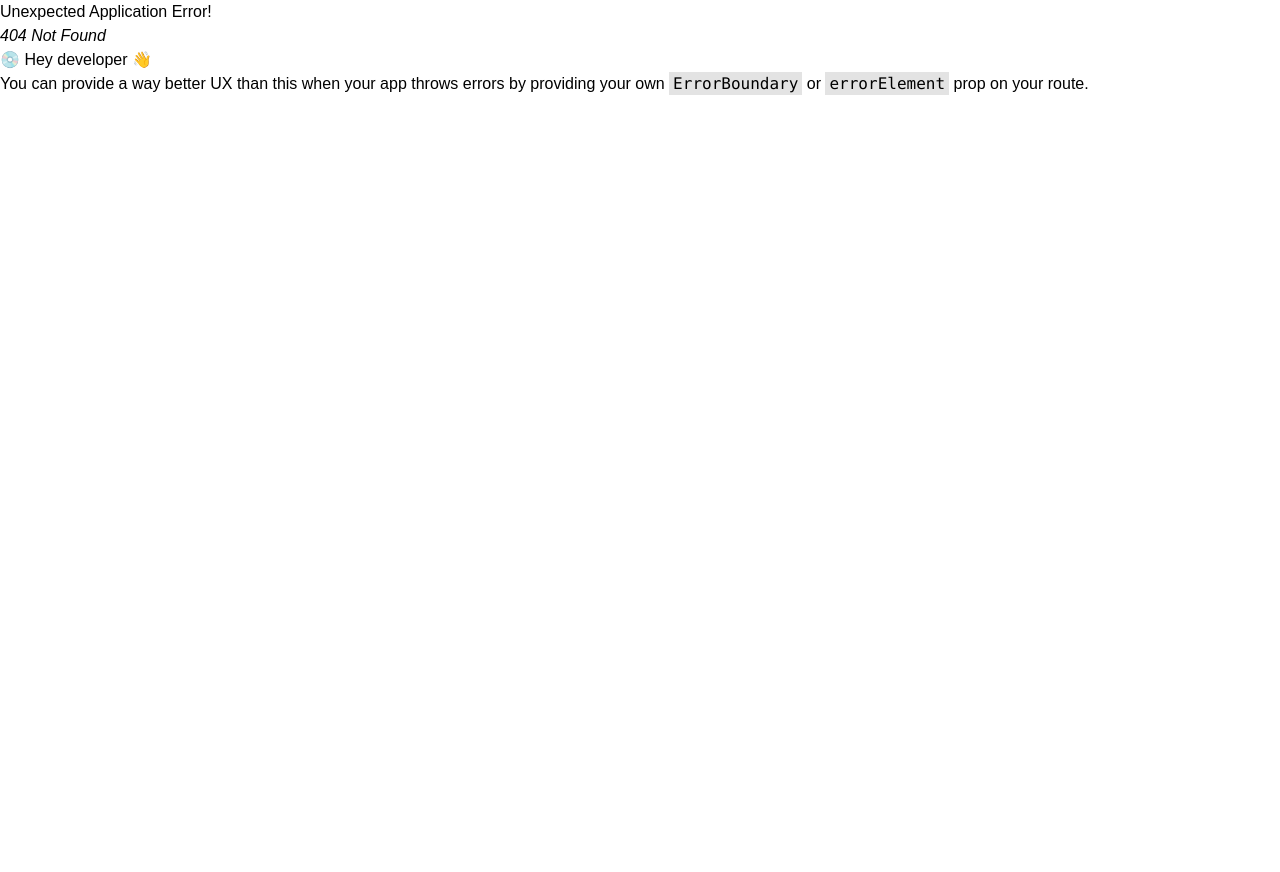
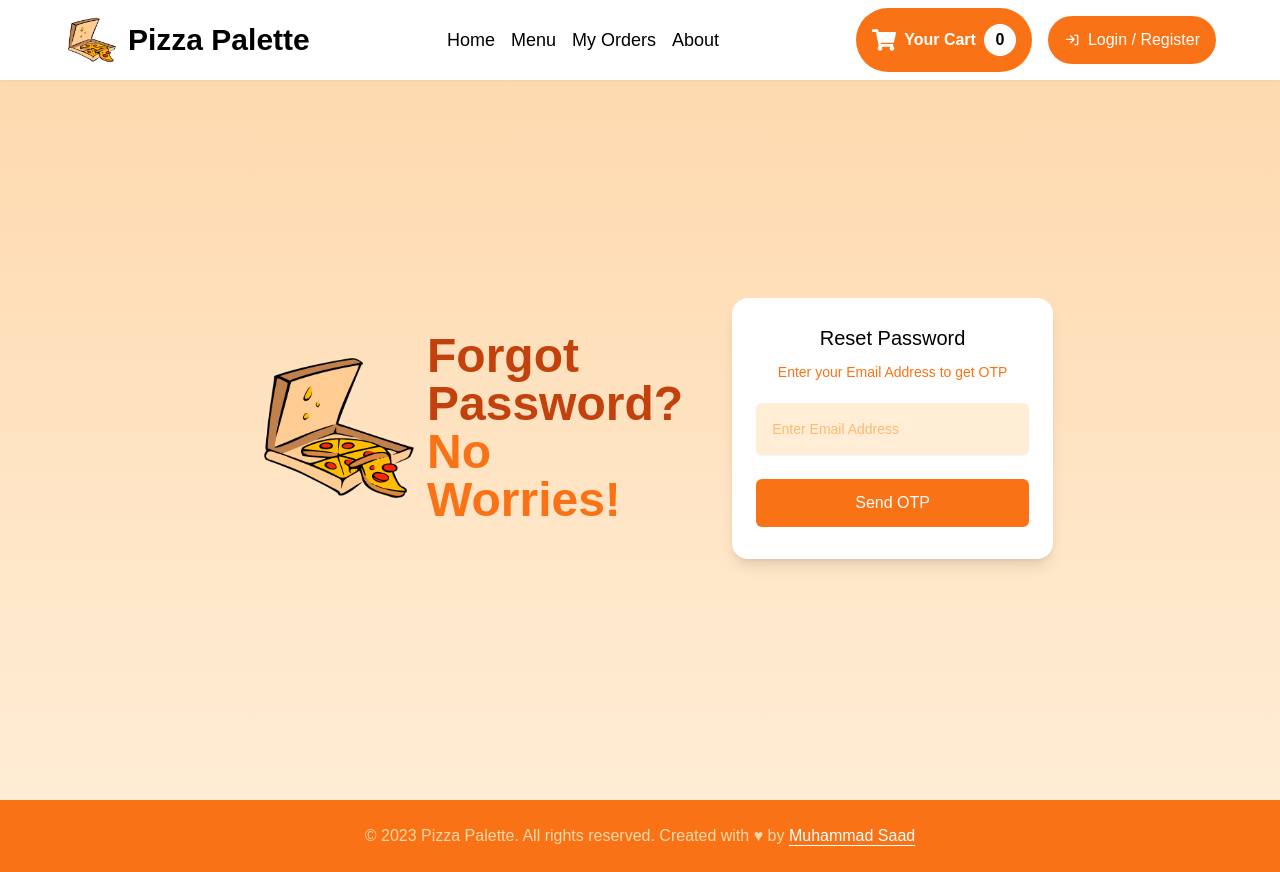
Before and after one commit to itxSaaad/pizza-palette-app-mern-OIBSIP-task-1, a React (Vite) app in the folder client/: page /forget-pwd in a window 1280 px wide. Before the commit this address had no page. Before the commit the page ends 800 px from the top, so only its background shows below. Built offline with nearby package versions, Linux system fonts and the light colour scheme.

Commit message:
Added: Forget Password Screen

```diff
--- /dev/null
+++ b/client/src/components/ui/Auth/ForgetPassword/EmailForm.jsx
@@ -0,0 +1,54 @@
+import { useState } from 'react';
+import PropTypes from 'prop-types';
+
+// Import Components
+import Button from '../../Button';
+
+function EmailForm({ setCurrentStep }) {
+  const [email, setEmail] = useState('');
+
+  const submitHandler = (e) => {
+    e.preventDefault();
+    console.log('EmailForm', email);
+    setCurrentStep('OTPForm');
+  };
+  return (
+    <form className="w-full" onSubmit={submitHandler}>
+      <p className="text-center text-black text-xl leading-relaxed">
+        Reset Password
+        <br />
+        <span className="text-sm text-orange-500">
+          Enter your Email Address to get OTP
+        </span>
+      </p>
+      <div className="w-full my-4">
+        <label htmlFor="email" className="sr-only">
+          Email
+        </label>
+
+        <div className="flex justify-center items-center w-full">
+          <input
+            type="email"
+            id="email"
+            value={email}
+            placeholder="Enter Email Address"
+            onChange={(e) => {
+              setEmail(e.target.value);
+            }}
+            required
+            className="w-full text-orange-600 bg-orange-100 placeholder-orange-300 rounded-md p-4 pr-12 text-sm shadow-sm"
+          />
+        </div>
+      </div>
+      <Button type="submit" variant="primary" className="w-full rounded-md">
+        Send OTP
+      </Button>
+    </form>
+  );
+}
+
+EmailForm.propTypes = {
+  setCurrentStep: PropTypes.func.isRequired,
+};
+
+export default EmailForm;
--- /dev/null
+++ b/client/src/components/ui/Auth/ForgetPassword/OTPForm.jsx
@@ -0,0 +1,57 @@
+import PropTypes from 'prop-types';
+import { useState } from 'react';
+
+// Import Components
+import Button from '../../Button';
+
+function OTPForm({ setCurrentStep }) {
+  const [otp, setOtp] = useState('');
+
+  const submitHandler = (e) => {
+    e.preventDefault();
+    console.log('OTPForm', otp);
+    setInterval(() => {
+      setCurrentStep('PasswordForm');
+    }, 1000);
+  };
+
+  return (
+    <form className="w-full" onSubmit={submitHandler}>
+      <p className="text-center text-black text-xl leading-relaxed">
+        Reset Password
+        <br />
+        <span className="text-sm text-orange-500">
+          Enter OTP sent to your Email Address
+        </span>
+      </p>
+      <div className="w-full my-4">
+        <label htmlFor="otp" className="sr-only">
+          OTP
+        </label>
+
+        <div className="flex justify-center items-center w-full">
+          <input
+            type="text"
+            id="otp"
+            value={otp}
+            placeholder="Enter OTP"
+            onChange={(e) => {
+              setOtp(e.target.value);
+            }}
+            required
+            className="w-full text-orange-600 bg-orange-100 placeholder-orange-300 rounded-md p-4 pr-12 text-sm shadow-sm"
+          />
+        </div>
+      </div>
+      <Button type="submit" variant="primary" className="w-full rounded-md">
+        Proceed to Reset Password
+      </Button>
+    </form>
+  );
+}
+
+OTPForm.propTypes = {
+  setCurrentStep: PropTypes.func.isRequired,
+};
+
+export default OTPForm;
--- /dev/null
+++ b/client/src/components/ui/Auth/ForgetPassword/PasswordForm.jsx
@@ -0,0 +1,80 @@
+import PropTypes from 'prop-types';
+import { useState } from 'react';
+import { useNavigate } from 'react-router-dom';
+
+// Import Components
+import Button from '../../Button';
+
+function PasswordForm({ setCurrentStep }) {
+  const [password, setPassword] = useState('');
+  const [confirmPassword, setConfirmPassword] = useState('');
+
+  const navigate = useNavigate();
+
+  const submitHandler = (e) => {
+    e.preventDefault();
+    console.log('PasswordForm', password, confirmPassword);
+    setInterval(() => {
+      navigate('/login');
+      setCurrentStep('EmailForm');
+    }, 1000);
+  };
+
+  return (
+    <form className="w-full" onSubmit={submitHandler}>
+      <p className="text-center text-black text-xl leading-relaxed">
+        Reset Password
+        <br />
+        <span className="text-sm text-orange-500">Enter New Password</span>
+      </p>
+      <div className="w-full my-4">
+        <label htmlFor="password" className="sr-only">
+          New Password
+        </label>
+
+        <div className="flex justify-center items-center w-full">
+          <input
+            type="password"
+            id="password"
+            value={password}
+            placeholder="Enter New Password"
+            onChange={(e) => {
+              setPassword(e.target.value);
+            }}
+            required
+            className="w-full text-orange-600 bg-orange-100 placeholder-orange-300 rounded-md p-4 pr-12 text-sm shadow-sm"
+          />
+        </div>
+      </div>
+      <div className="w-full my-4">
+        <label htmlFor="confirmPassword" className="sr-only">
+          Confirm New Password
+        </label>
+
+        <div className="flex justify-center items-center w-full">
+          <input
+            type="password"
+            id="confirmPassword"
+            value={confirmPassword}
+            placeholder="Confirm New Password"
+            onChange={(e) => {
+              setConfirmPassword(e.target.value);
+            }}
+            required
+            className="w-full text-orange-600 bg-orange-100 placeholder-orange-300 rounded-md p-4 pr-12 text-sm shadow-sm"
+          />
+        </div>
+      </div>
+
+      <Button type="submit" variant="primary" className="w-full rounded-md">
+        Verify OTP
+      </Button>
+    </form>
+  );
+}
+
+PasswordForm.propTypes = {
+  setCurrentStep: PropTypes.func.isRequired,
+};
+
+export default PasswordForm;
--- /dev/null
+++ b/client/src/screens/User/ForgetPasswordScreen.jsx
@@ -0,0 +1,43 @@
+import { useState } from 'react';
+
+// Import Components
+import EmailForm from '../../components/ui/Auth/ForgetPassword/EmailForm';
+import PasswordForm from '../../components/ui/Auth/ForgetPassword/PasswordForm';
+import OTPForm from '../../components/ui/Auth/ForgetPassword/OTPForm';
+import Logo from '/android-chrome-512x512.png';
+
+function ForgetPasswordScreen() {
+  const [currentStep, setCurrentStep] = useState('EmailForm'); // 'EmailForm' | 'OTPForm' | 'PasswordForm
+  return (
+    <section className="min-h-screen flex flex-col justify-center items-center pt-14 px-10 sm:px-16 bg-gradient-to-b from-orange-200 to-orange-100">
+      <div className="flex flex-col sm:flex-row justify-center items-center sm:space-x-6">
+        <div className="flex flex-row justify-center items-center p-4 md:p-6 md:w-1/2">
+          <img
+            src={Logo}
+            alt="Pizza Palette Logo"
+            className="hidden sm:block h-44 w-44"
+          />
+          <h1 className="text-4xl lg:text-5xl text-center md:text-left text-orange-500 font-semibold">
+            <span className="text-orange-700">Forgot Password?</span>
+            <br />
+            <span className="text-md text-orange-500">No Worries!</span>
+          </h1>
+        </div>
+
+        <div className="bg-white flex flex-col justify-center items-center rounded-2xl shadow-lg p-6 md:w-1/2 lg:w-1/3">
+          {currentStep === 'EmailForm' && (
+            <EmailForm setCurrentStep={setCurrentStep} />
+          )}
+          {currentStep === 'OTPForm' && (
+            <OTPForm setCurrentStep={setCurrentStep} />
+          )}
+          {currentStep === 'PasswordForm' && (
+            <PasswordForm setCurrentStep={setCurrentStep} />
+          )}
+        </div>
+      </div>
+    </section>
+  );
+}
+
+export default ForgetPasswordScreen;
```
Also changed, not shown: client/src/main.jsx (+6 -1 lines), 1 other file (tests, documents, lock files or other folders).
